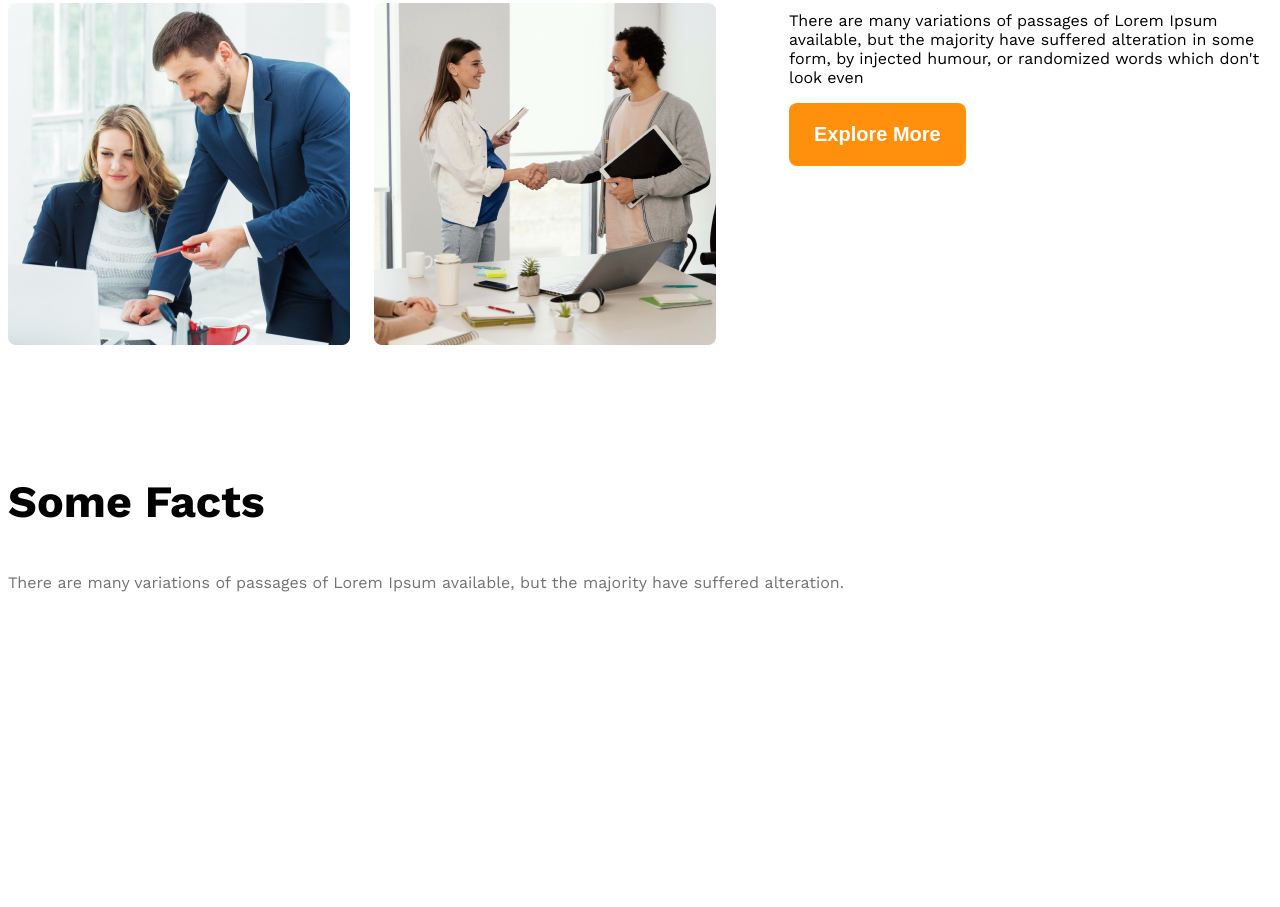
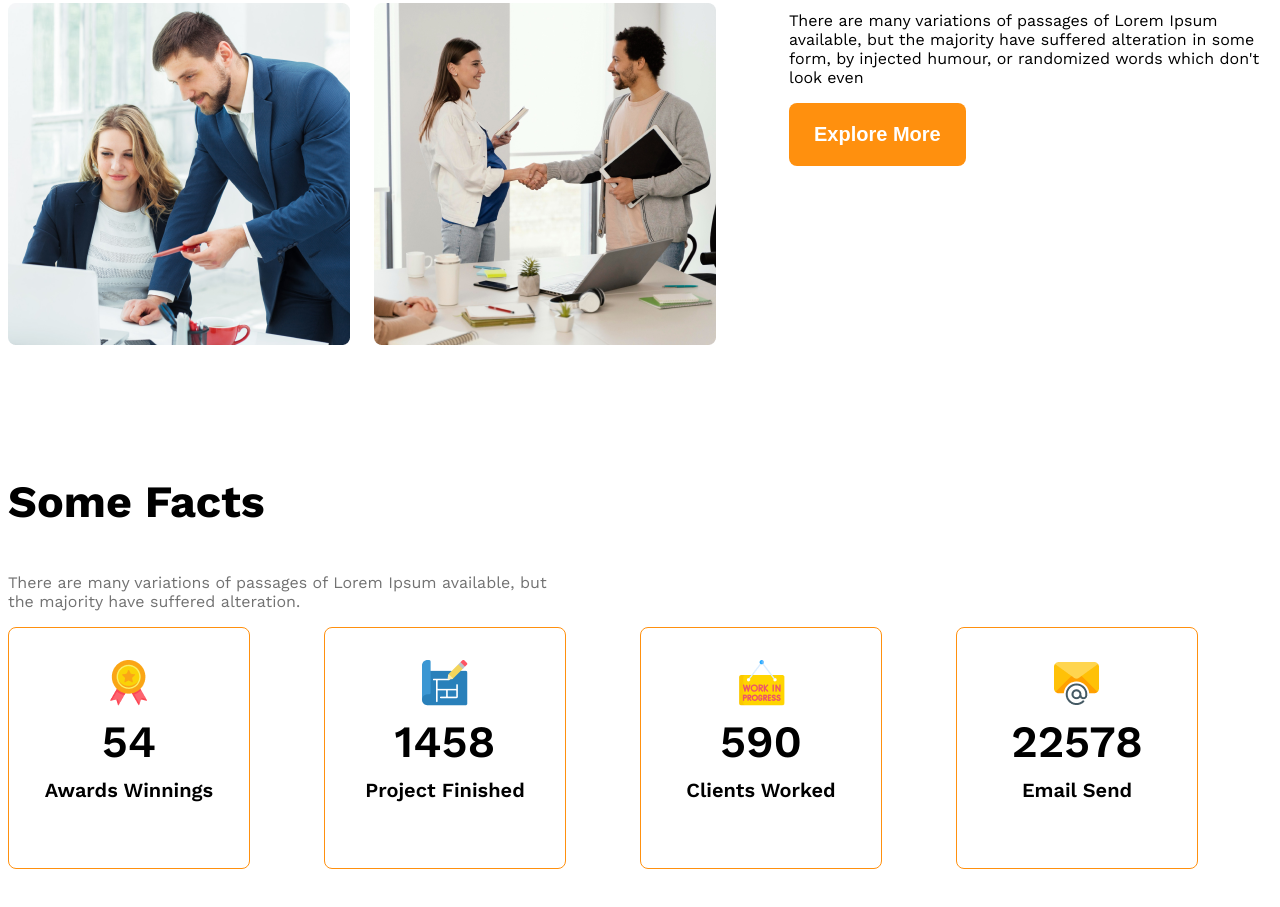
Before and after one commit to mdsifat-dev/g3-architect-website, a plain HTML site: page index.html in a window 1280 px wide. Shown: the part 1677-2584 px from the top of the page. Before the commit the page ends 2558 px from the top, so only its background shows below. Drawn offline with nearby package versions, Linux system fonts and the light colour scheme.

Commit message:
added four stats of the website

```diff
--- a/index.html
+++ b/index.html
@@ -76,32 +76,44 @@
       <!-- Features will enjoy -->
       <section>
         <h3 class="section-title">Some Facts</h3>
-        <p class="text-light-gray">
+        <p class="text-light-gray fact-description">
           There are many variations of passages of Lorem Ipsum available, but
           the majority have suffered alteration.
         </p>
 
         <div class="facts-container">
-          <!-- .fact*4>img.fact-icon+h4.fact-number+h5.fact-name -->
-          <div class="fact">
-            <img src="" alt="" class="fact-icon" />
-            <h4 class="fact-number"></h4>
-            <h5 class="fact-name"></h5>
+          <!-- .fact-card*4>img.fact-icon+h4.fact-number+h5.fact-name -->
+          <div class="fact-card display-flex">
+            <div>
+              <img src="./images/icons/ribon.png" alt="" class="fact-icon" />
+              <h4 class="fact-number">54</h4>
+              <h5 class="fact-name">Awards Winnings</h5>
+            </div>
           </div>
-          <div class="fact">
-            <img src="" alt="" class="fact-icon" />
-            <h4 class="fact-number"></h4>
-            <h5 class="fact-name"></h5>
+          <div class="fact-card display-flex">
+            <div>
+              <img src="./images/icons/projects.png" alt="" class="fact-icon" />
+              <h4 class="fact-number">1458</h4>
+              <h5 class="fact-name">Project Finished</h5>
+            </div>
           </div>
-          <div class="fact">
-            <img src="" alt="" class="fact-icon" />
-            <h4 class="fact-number"></h4>
-            <h5 class="fact-name"></h5>
+          <div class="fact-card display-flex">
+            <div>
+              <img
+                src="./images/icons/customers.png"
+                alt=""
+                class="fact-icon"
+              />
+              <h4 class="fact-number">590</h4>
+              <h5 class="fact-name">Clients Worked</h5>
+            </div>
           </div>
-          <div class="fact">
-            <img src="" alt="" class="fact-icon" />
-            <h4 class="fact-number"></h4>
-            <h5 class="fact-name"></h5>
+          <div class="fact-card display-flex">
+            <div>
+              <img src="./images/icons/email.png" alt="" class="fact-icon" />
+              <h4 class="fact-number">22578</h4>
+              <h5 class="fact-name">Email Send</h5>
+            </div>
           </div>
         </div>
       </section>
--- a/styles/architects.css
+++ b/styles/architects.css
@@ -124,6 +124,38 @@ main > section {
   font-weight: 500;
 }
 
+/* Some facts related styles */
+.facts-container {
+  display: grid;
+  grid-template-columns: repeat(4, 1fr);
+}
+.fact-card {
+  border: 1px solid #ff900e;
+  width: 240px;
+  height: 240px;
+  border-radius: 8px;
+  text-align: center;
+  align-items: center;
+  justify-content: center;
+}
+
+.fact-number {
+  font-size: 2.8rem;
+  font-weight: 600;
+  margin-top: 5px;
+  margin-bottom: 5px;
+}
+
+.fact-name {
+  font-size: 1.25rem;
+  font-weight: 600;
+  margin-top: 10px;
+}
+
+.fact-description {
+  max-width: 540px;
+}
+
 /* Responsive Media query */
 @media screen and (max-width: 576px) {
   .navbar,
```
